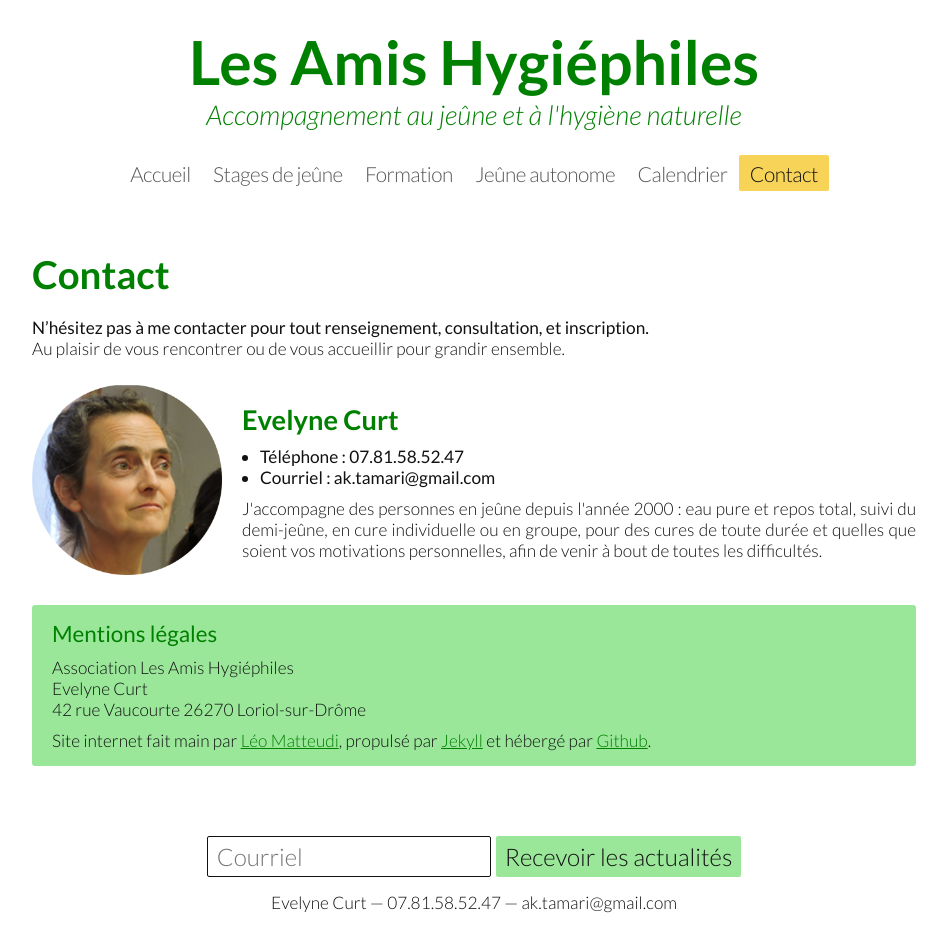
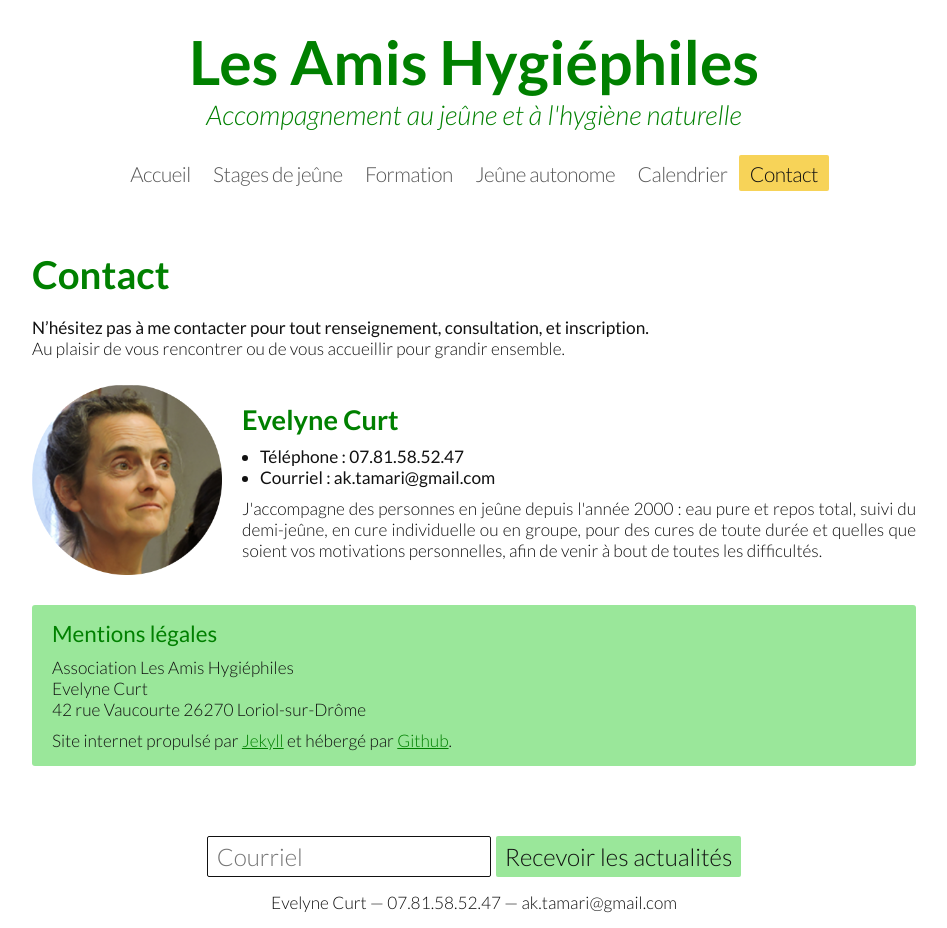
Before and after one commit to leomatteudi/lesamishygiephiles, a Jekyll site: the page built from pages/contact.md, in a window 1280 px wide. Shown: the whole page, without its empty margins (166-1113 px from the left). Built offline with Jekyll 4.4.1, drawn with Linux system fonts in a browser that asks for light colours.

Commit message:
Update contact.md

```diff
--- a/pages/contact.md
+++ b/pages/contact.md
@@ -28,4 +28,4 @@ Au plaisir de vous rencontrer ou de vous accueillir pour grandir ensemble.
 >Evelyne Curt
 >42 rue Vaucourte 26270 Loriol-sur-Drôme
 >
->Site internet fait main par [Léo Matteudi](https://www.leomatteudi.com), propulsé par [Jekyll](http://jekyllrb.com/) et hébergé par [Github](http://github.com/).
+>Site internet propulsé par [Jekyll](http://jekyllrb.com/) et hébergé par [Github](http://github.com/).
```
